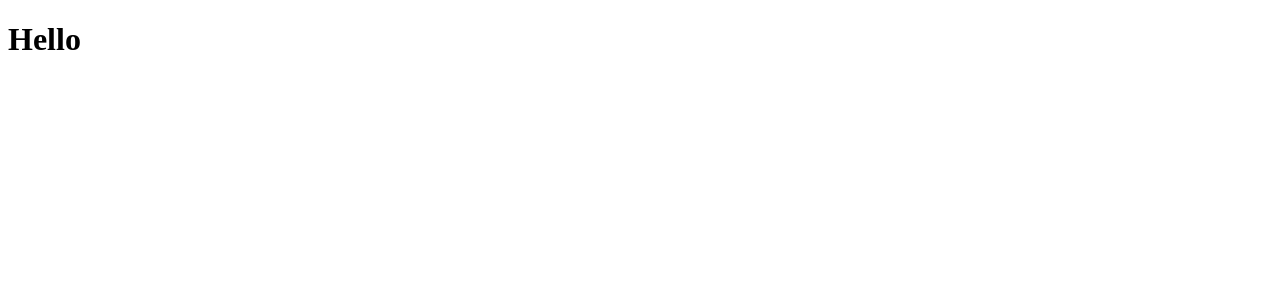
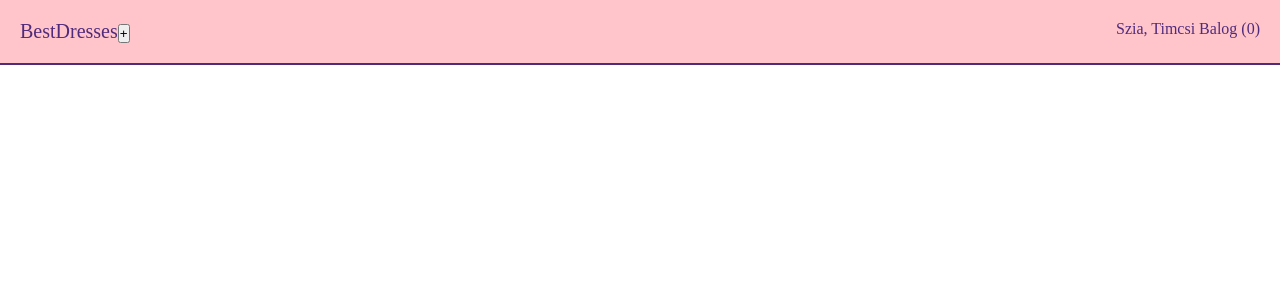
Before and after one commit to YosypBaloh/vue-project-webshop-Joseph, a Vue app: page / in a window 1280 px wide. Shown: the top 300 px of the page. Built offline with nearby package versions, Linux system fonts and the light colour scheme.

Commit message:
creating-the-site-header

```diff
--- a/src/App.vue
+++ b/src/App.vue
@@ -1,5 +1,5 @@
 <template>
-    <Header />
+    <Header title = "BestDresses"/>
 </template>
 
 <script>
@@ -14,5 +14,11 @@ export default {
 </script>
 
 <style>
+* {
+    margin:0;
+    padding: 0;
+    box-sizing: border-box;
+
+}
 
 </style>
--- a/src/components/header.vue
+++ b/src/components/header.vue
@@ -1,15 +1,58 @@
 <template>
-    <h1>Hello</h1>
+    <div class="header">
+      <span class="logo">{{ title }}</span>
+      <span class="user">{{ fullName }} ({{ user.rating }})</span>
+      <button @click="addRating">+</button>
+    </div>
 </template>
 
 <script>
 export default {
-data() {
-    return {};
+  data() {
+      return {
+        user: {
+          name: 'Timcsi',
+          surname: 'Balog',
+          age:'20',
+          rating: 0,
+          email: 'john@doe.com',
+          },
+        };
+      },
+computed: {
+    fullName(){
+      return `Szia, ${this.user.name} ${this.user.surname}`;
+    },
+},
+methods:{
+  addRating(){
+    this.user.rating++;
+  }
+},
+   props: {
+    title: {
+      type: String,
+      required: true,
+   },
   },
 };
 
 </script>
 
-<style>
+<style lang='css' scoped>
+  .header {
+    background: #FFC5CB;
+    color:#502B7B;
+    padding: 20px;
+    border-bottom: 2px solid #502B7B;
+  }
+
+  .header .logo {
+    font-size: 20px;
+  }
+
+  .header .user {
+    float: right;
+  }
+
 </style>
```
